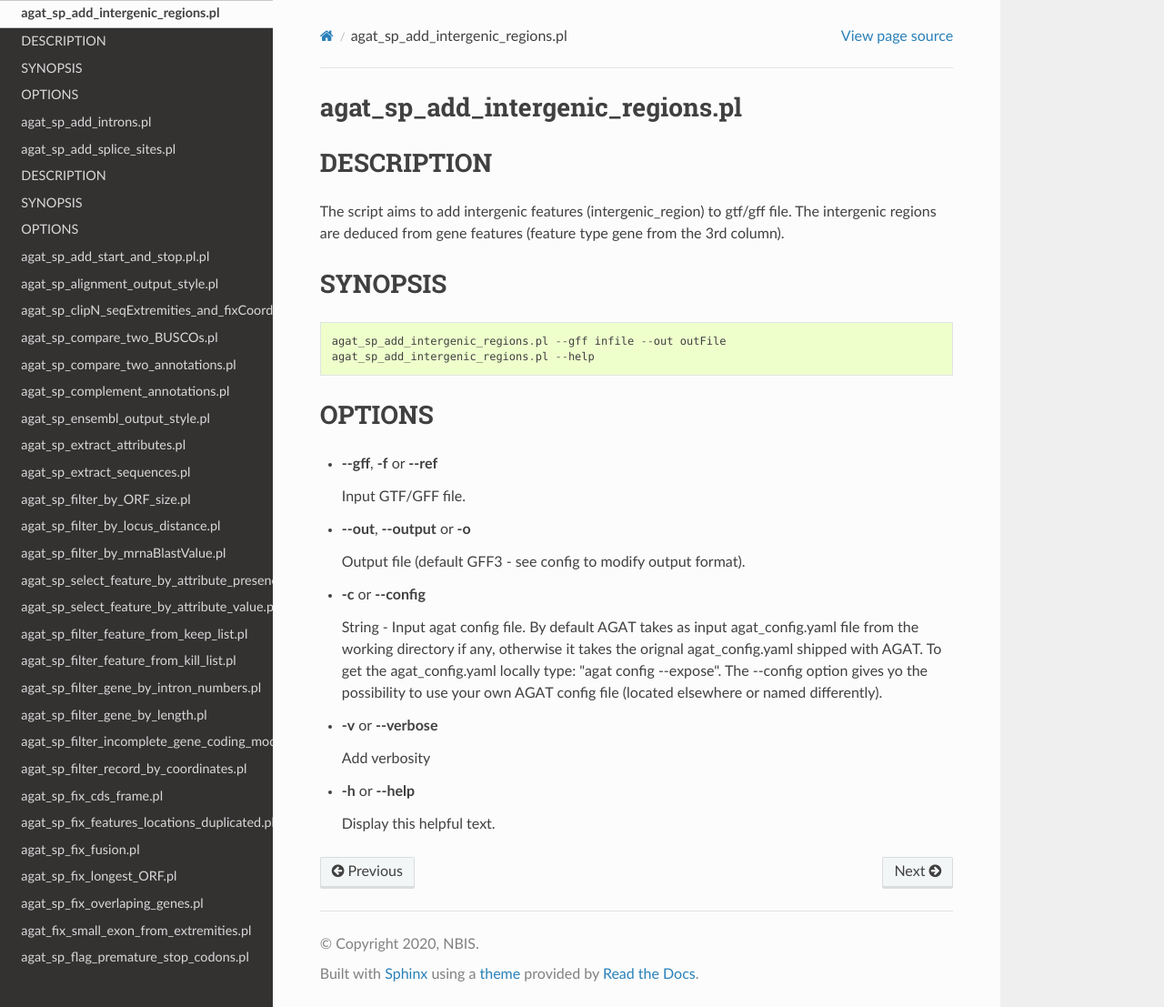
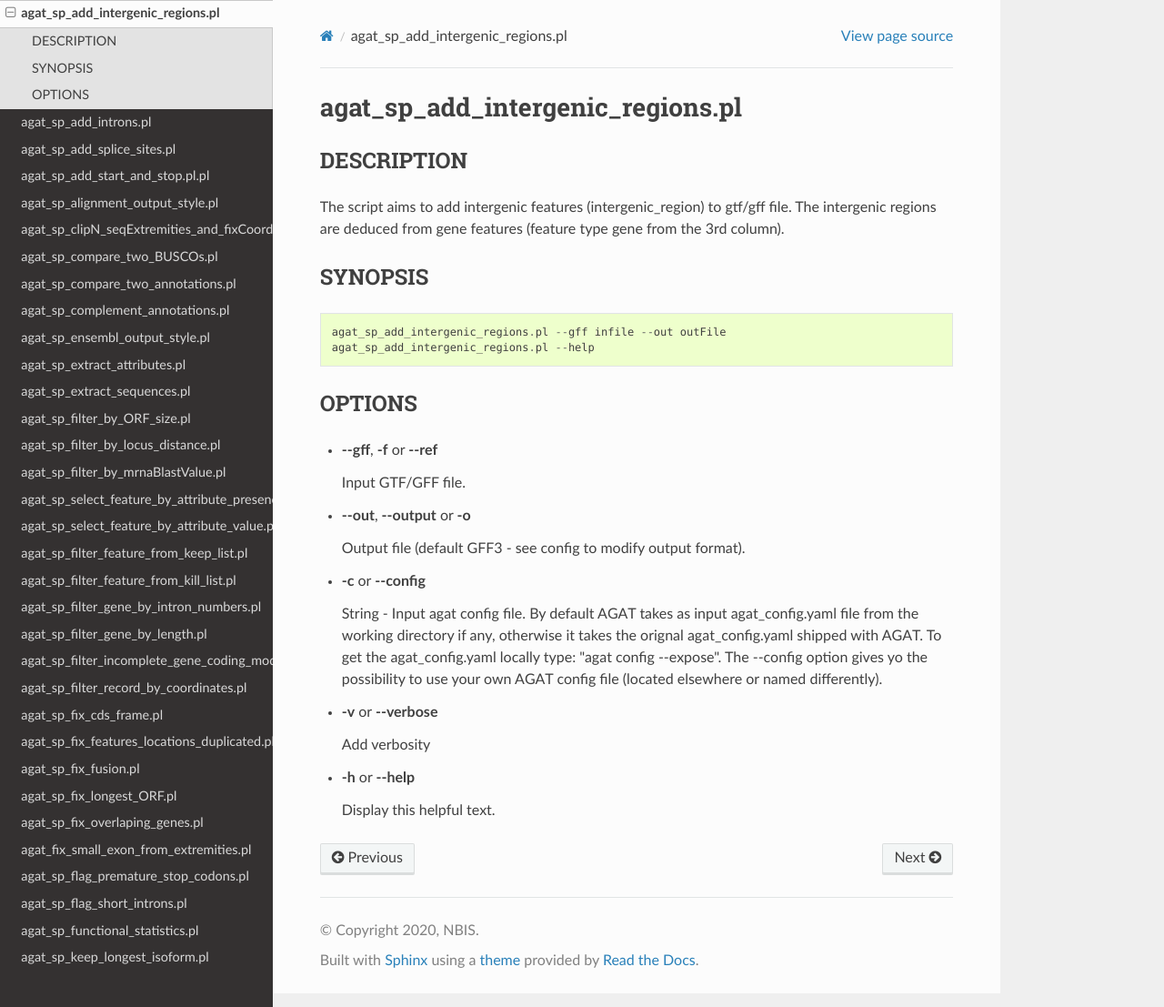
Before and after one commit to NBISweden/AGAT, a Sphinx documentation site: the page built from docs/tools/agat_sp_add_intergenic_regions.md, in a window 1280 px wide and 1107 px high. Shown: the whole window at 91% size. Built offline with Sphinx 7.4.7 and the Read the Docs theme 2.0.0, drawn with Linux system fonts in a browser that asks for light colours; pages that are not in the unit, such as notebooks, are missing from menus.

Commit message:
fix title level in pages

````diff
--- a/docs/tools/agat_sp_add_intergenic_regions.md
+++ b/docs/tools/agat_sp_add_intergenic_regions.md
@@ -1,18 +1,18 @@
 # agat\_sp\_add\_intergenic\_regions.pl
 
-# DESCRIPTION
+## DESCRIPTION
 
 The script aims to add intergenic features (intergenic\_region) to gtf/gff file.
 The intergenic regions are deduced from gene features (feature type gene from the 3rd column).
 
-# SYNOPSIS
+## SYNOPSIS
 
 ```
 agat_sp_add_intergenic_regions.pl --gff infile --out outFile
 agat_sp_add_intergenic_regions.pl --help
 ```
 
-# OPTIONS
+## OPTIONS
 
 - **--gff**, **-f** or **--ref**
 
````
Also changed, not shown: docs/tools/agat_sp_add_splice_sites.md (+3 -3 lines), docs/tools/agat_sp_move_attributes_within_records.md (+3 -3 lines).
